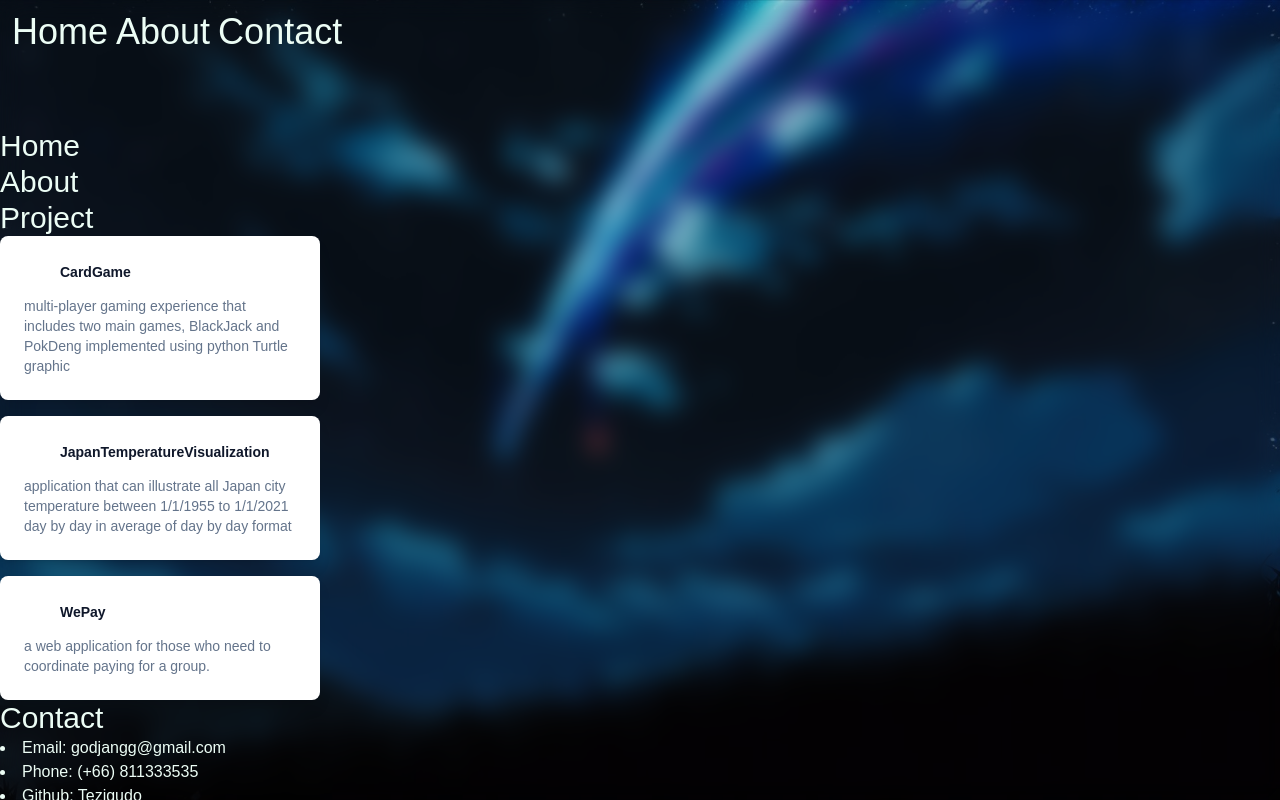
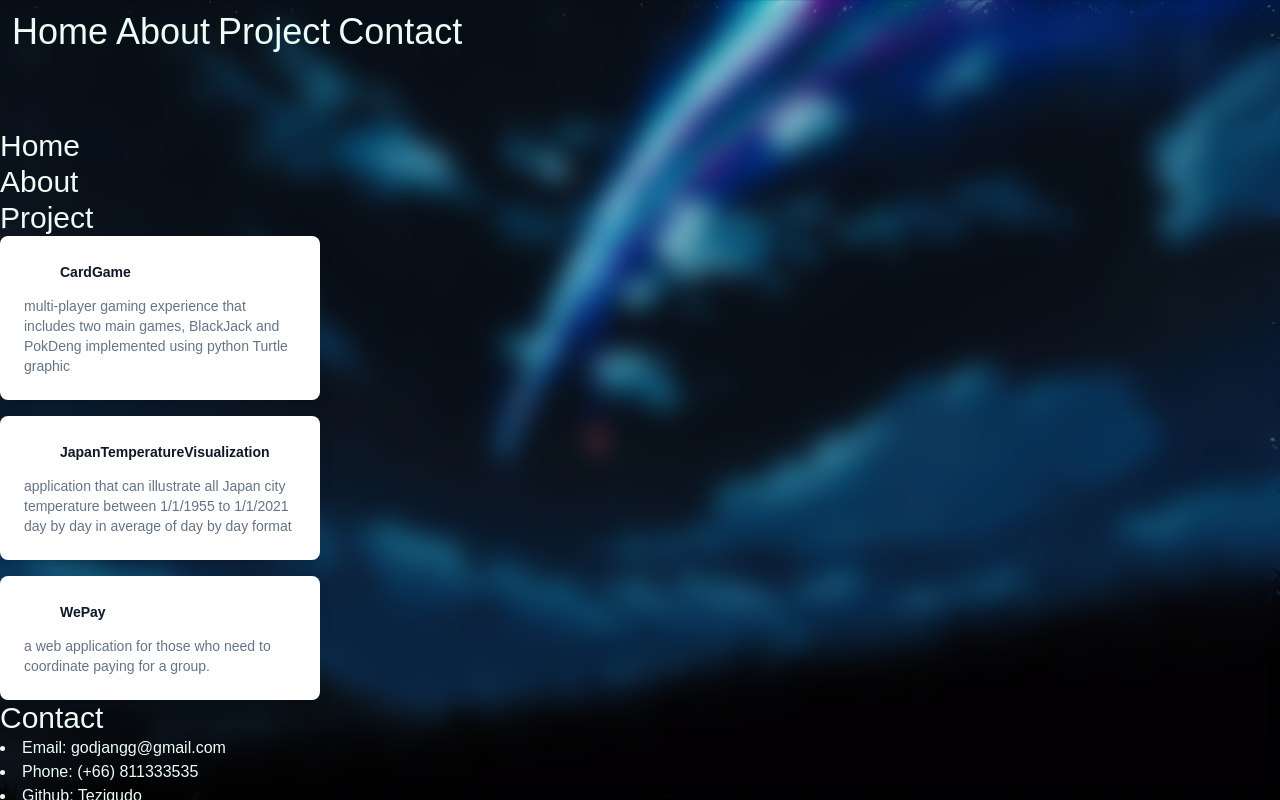
Before and after one commit to Tezigudo/Tezigudo.github.io, a React (Create React App) app: page / in a window 1280 px wide. Built offline with nearby package versions, Linux system fonts and the light colour scheme; what prettier-plugin-tailwindcss would draw is missing.

Commit message:
add more nav

```diff
--- a/src/pages/main.tsx
+++ b/src/pages/main.tsx
@@ -7,7 +7,7 @@ import Home from "../contents/Main/Home";
 import Project from "../contents/Main/Project";
 
 function Main() {
-  const topic = ["Home", "About", "Contact"];
+  const topic = ["Home", "About", "Project", "Contact"];
 
   return (
     <>
```
